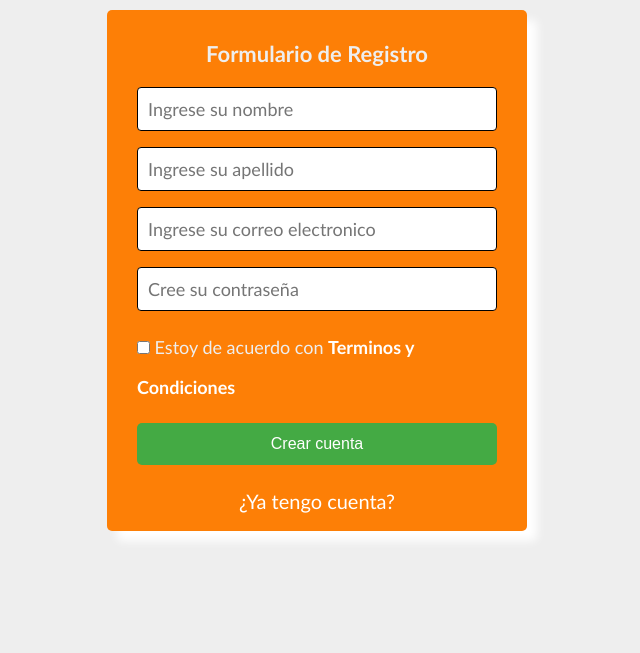
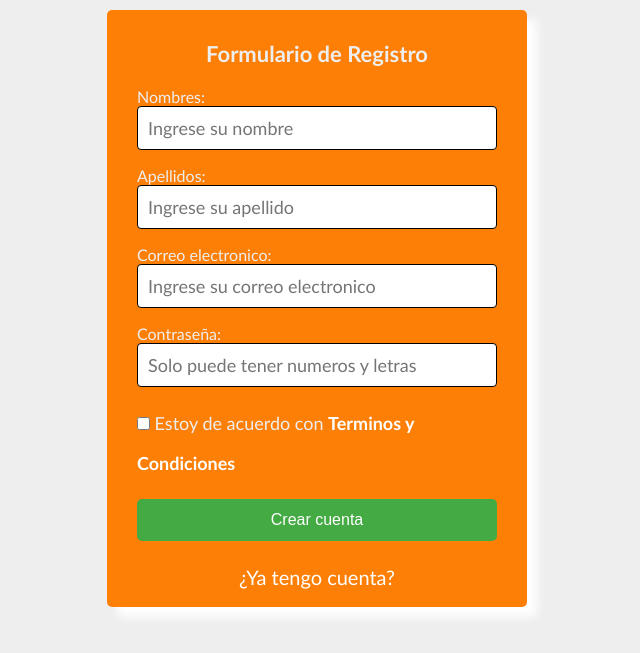
Before and after one commit to olatorre-m/Hanesbrans, a Flask app: page /register/ in a window 1280 px wide. Shown: the top 653 px of the page, without its empty margins (323-963 px from the left). Run offline with Flask 2, Linux system fonts and the light colour scheme; some libraries are stand-ins or nearby versions.

Commit message:
verficacion de parte del cliente

```diff
--- a/app.py
+++ b/app.py
@@ -45,20 +45,35 @@ def Login():
 
 @app.route('/register/',  methods=['GET','POST'])
 def Register():
+
     if request.method == 'POST':
-        name=request.form['name']
-        lastname=request.form['lastname']
-        email=request.form['email']
+        name=escape(request.form['name'])
+        lastname=escape(request.form['lastname'])
+        email=escape(request.form['email'])
 
-        encoder=str(request.form['pass']).encode()
-        pasword=hashlib.sha256(encoder).hexdigest()
+        swerror=False
+        if name==None or len(name)==0:
+            flash('ERROR: Debe suministrar un nombre')
+            swerror = True
+        if lastname==None or len(lastname)==0:
+            flash('ERROR: Debe suministrar un apellido')
+            swerror = True
+        if email==None or len(email)==0:
+            flash('ERROR: Debe suministrar un email')
+            swerror = True
+        if not swerror :
 
+            encoder=str(escape(request.form['pass'])).encode()
+            pasword=hashlib.sha256(encoder).hexdigest()
 
-        cur=db.cursor()
-        cur.execute('INSERT INTO client (name, lastname, email, pass) VALUES (%s, %s, %s, %s)',
-        (name,lastname,email,pasword))
+            cur=db.cursor()
+            cur.execute('INSERT INTO client (name, lastname, email, pass) VALUES (%s, %s, %s, %s)',
+            (name,lastname,email,pasword))
 
-        db.commit()
+            db.commit()
+
+        else:
+            flash('INFO: Los datos no fueron almacenados')
 
     return render_template ('registro.html')
 
@@ -78,10 +93,10 @@ def Admin_product():
 @app.route('/addproduct/', methods=['GET', 'POST'])
 def Add_product():
     if  request.method == 'POST':
-        name= request.form['name']
-        price= request.form['price']
-        existence= request.form['existence']
-        description= request.form['description']
+        name= escape(request.form['name'])
+        price= escape(request.form['price'])
+        existence= escape(request.form['existence'])
+        description= escape(request.form['description'])
 
         cur = db.cursor()
         cur.execute('INSERT INTO product (name, price, existence, description) VALUES(%s, %s, %s,%s)',
@@ -104,10 +119,10 @@ def get_product(id):
 @app.route('/update/<id>', methods=['POST'])
 def update_product(id):
     if request.method=='POST':
-            name= request.form['name']
-            price= request.form['price']
-            existence= request.form['existence']
-            description= request.form['description']
+            name= escape(request.form['name'])
+            price= escape(request.form['price'])
+            existence= escape(request.form['existence'])
+            description= escape(request.form['description'])
             cur = db.cursor()
             cur.execute("""
             UPDATE product
--- a/templates/registro.html
+++ b/templates/registro.html
@@ -10,10 +10,14 @@
 <body>
     <form class="form-register" action="/register/" method="POST">
         <h4>Formulario de Registro</h4>
-        <input class="controls" type="text" name="name" id="nombres" placeholder="Ingrese su nombre">
-        <input class="controls" type="text" name="lastname" id="apellidos" placeholder="Ingrese su apellido">
-        <input class="controls" type="email" name="email" id="correo" placeholder="Ingrese su correo electronico"><br>
-        <input class="controls"type="password" name="pass" id="contraseña" placeholder="Cree su contraseña">
+        <label for="name">Nombres:<br>
+        <input class="controls" type="text" name="name" id="nombres" minlength="1" maxlength="50" required placeholder="Ingrese su nombre">
+        <label for="lastname">Apellidos:<br>
+        <input class="controls" type="text" name="lastname" id="apellidos" minlength="1" maxlength="50" required placeholder="Ingrese su apellido">
+        <label for="email">Correo electronico:<br>
+        <input class="controls" type="email" name="email" id="correo" minlength="1" maxlength="50" required placeholder="Ingrese su correo electronico"><br>
+        <label for="contraseña">Contraseña:<br>
+        <input class="controls"type="password" name="pass" id="contraseña" minlength="5" maxlength="15" required pattern="[a-zA-Z0-9]+" required placeholder="Solo puede tener numeros y letras">
         <label class="terminos"><input class="box" type="checkbox" id="cbox1" value="first_checkbox"> Estoy de acuerdo con <a href="#"><strong>Terminos y Condiciones</strong> </a></label>
         <button class="boton"  type="submit">Crear cuenta</button>
         <p class="cuenta"><a href="/login/">¿Ya tengo cuenta?</a></p>
```
